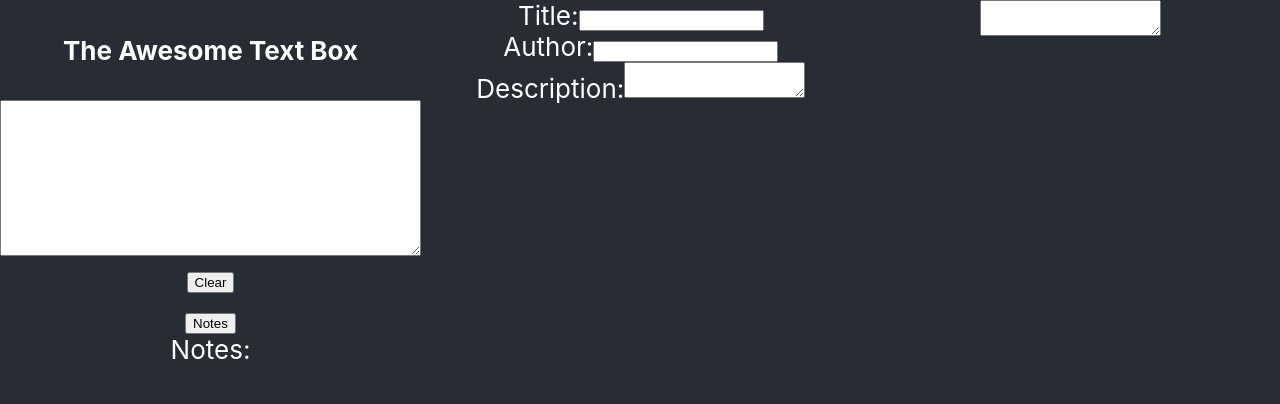
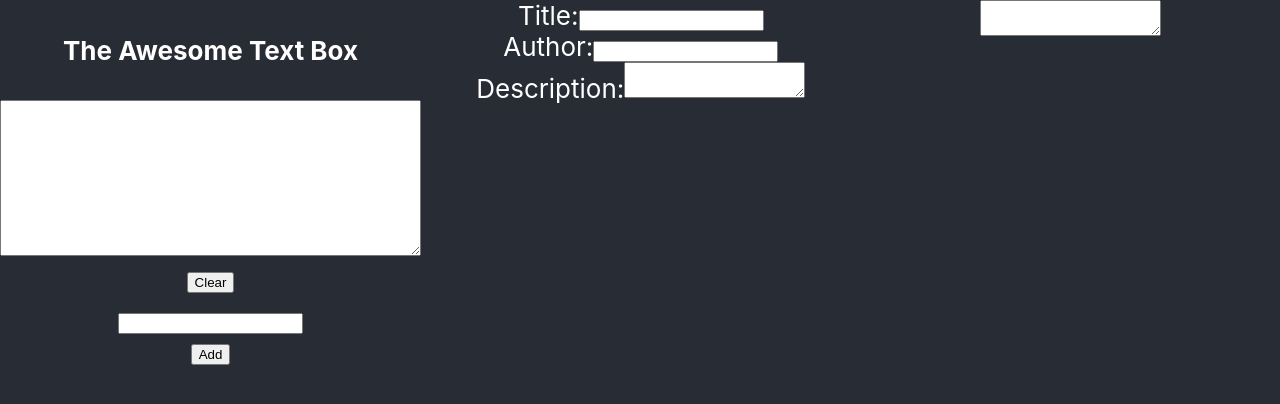
Before and after one commit to JonHallr/WorkingNotes, a React (Create React App) app in the folder working-notes/: page / in a window 1280 px wide. Shown: the top 404 px of the page. Built offline with nearby package versions, Linux system fonts and the light colour scheme.

Commit message:
feat:Added text input to textComponent

```diff
--- a/working-notes/src/components/mainText/MainTextComponent.js
+++ b/working-notes/src/components/mainText/MainTextComponent.js
@@ -35,13 +35,14 @@ export class MainTextComponent extends Component{
     }
 
 
-    handleDisplayText(list){
+    handleDisplayText(list, name){
         console.log(list);
         let temp = '';
+        temp = "\n" + name;
         list.forEach(element => {
             temp = temp + "\n" + element.text
         });
-        let test = this.state.title + "\n" + this.state.author + "\n" + this.state.description + temp;
+        let test = this.state.title + "\n" + this.state.author + "\n" + this.state.description + "\n" + temp;
         this.setState({
             theNote: test
         });
@@ -100,6 +101,7 @@ class TextNoteComponent extends Component{
     constructor(props){
         super(props);
         this.state = {
+            name: '',
             textNoteList:[{
                 text: '',
                 time: ''
@@ -107,6 +109,16 @@ class TextNoteComponent extends Component{
 
         };
            this.handleTextNoteList = this.handleTextNoteList.bind(this);
+           this.handleNameChange = this.handleNameChange.bind(this);
+    }
+    handleNameChange(event){
+        let target = event.target;
+        let value = target.value;
+        let name = target.name;
+        this.setState({
+            //value: event.target.value
+            [name]: value
+        });
     }
 
     handleTextNoteList(props){
@@ -122,7 +134,7 @@ class TextNoteComponent extends Component{
             this.setState({
                 textNoteList: tempArray});
         }
-        this.props.onFilterTextChange(this.state.textNoteList);
+        this.props.onFilterTextChange(this.state.textNoteList, this.state.name);
         this.props.doRefresh();
     }
 
@@ -134,10 +146,10 @@ class TextNoteComponent extends Component{
     );
         return(
         <div>
+            <input type="text" name="name" value={this.state.name} onChange={this.handleNameChange} />
             <div>
-                <button onClick={this.handleTextNoteList}>Notes</button>
+                <button onClick={this.handleTextNoteList}>Add</button>
             </div>
-            <label>Notes:</label>
             <ul>{textNoteListArray}</ul>
 
         </div>);
```
